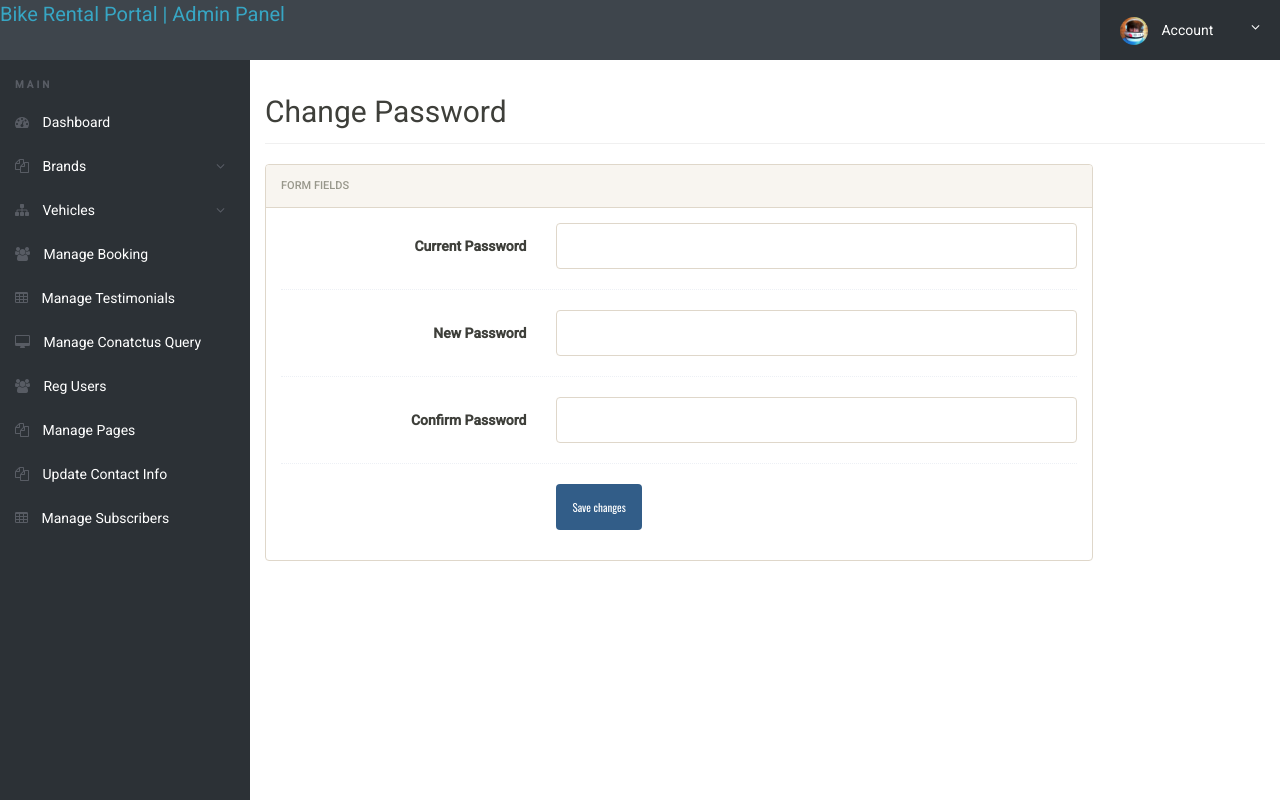
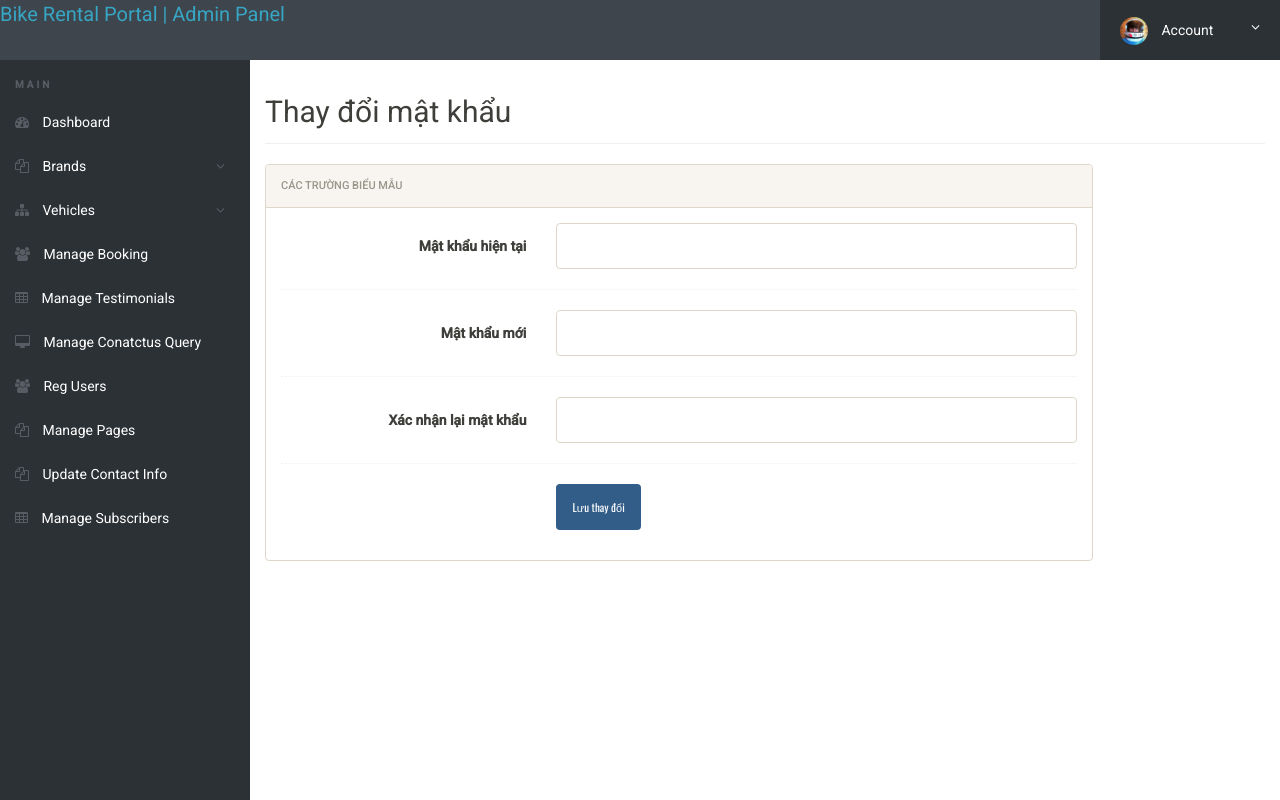
Before and after one commit to leeking29081994/bikerenta, a PHP site: page /admin/change-password.php in a window 1280 px wide. Run offline with PHP 8.4, Linux system fonts and the light colour scheme; a user stored in the database is signed in; data that the repository does not hold is empty.

Commit message:
first commit

```diff
--- a/admin/change-password.php
+++ b/admin/change-password.php
@@ -45,7 +45,7 @@ $error="Your current password is not valid.";
 	<meta name="author" content="">
 	<meta name="theme-color" content="#3e454c">
 
-	<title>Bike Rental Portal | Admin Change Password</title>
+	<title>Cổng giao dịch thuê moto | Thay đổi mật khẩu người quản lý</title>
 
 	<!-- Font awesome -->
 	<link rel="stylesheet" href="css/font-awesome.min.css">
@@ -107,12 +107,12 @@ return true;
 				<div class="row">
 					<div class="col-md-12">
 
-						<h2 class="page-title">Change Password</h2>
+						<h2 class="page-title">Thay đổi mật khẩu</h2>
 
 						<div class="row">
 							<div class="col-md-10">
 								<div class="panel panel-default">
-									<div class="panel-heading">Form fields</div>
+									<div class="panel-heading">Các trường biểu mẫu</div>
 									<div class="panel-body">
 										<form method="post" name="chngpwd" class="form-horizontal" onSubmit="return valid();">
 
@@ -120,7 +120,7 @@ return true;
   	        	  <?php if($error){?><div class="errorWrap"><strong>ERROR</strong>:<?php echo htmlentities($error); ?> </div><?php }
 				else if($msg){?><div class="succWrap"><strong>SUCCESS</strong>:<?php echo htmlentities($msg); ?> </div><?php }?>
 											<div class="form-group">
-												<label class="col-sm-4 control-label">Current Password</label>
+												<label class="col-sm-4 control-label">Mật khẩu hiện tại</label>
 												<div class="col-sm-8">
 													<input type="password" class="form-control" name="password" id="password" required>
 												</div>
@@ -128,7 +128,7 @@ return true;
 											<div class="hr-dashed"></div>
 
 											<div class="form-group">
-												<label class="col-sm-4 control-label">New Password</label>
+												<label class="col-sm-4 control-label">Mật khẩu mới</label>
 												<div class="col-sm-8">
 													<input type="password" class="form-control" name="newpassword" id="newpassword" required>
 												</div>
@@ -136,7 +136,7 @@ return true;
 											<div class="hr-dashed"></div>
 
 											<div class="form-group">
-												<label class="col-sm-4 control-label">Confirm Password</label>
+												<label class="col-sm-4 control-label">Xác nhận lại mật khẩu</label>
 												<div class="col-sm-8">
 													<input type="password" class="form-control" name="confirmpassword" id="confirmpassword" required>
 												</div>
@@ -148,7 +148,7 @@ return true;
 											<div class="form-group">
 												<div class="col-sm-8 col-sm-offset-4">
 
-													<button class="btn btn-primary" name="submit" type="submit">Save changes</button>
+													<button class="btn btn-primary" name="submit" type="submit">Lưu thay đổi</button>
 												</div>
 											</div>
 
```
